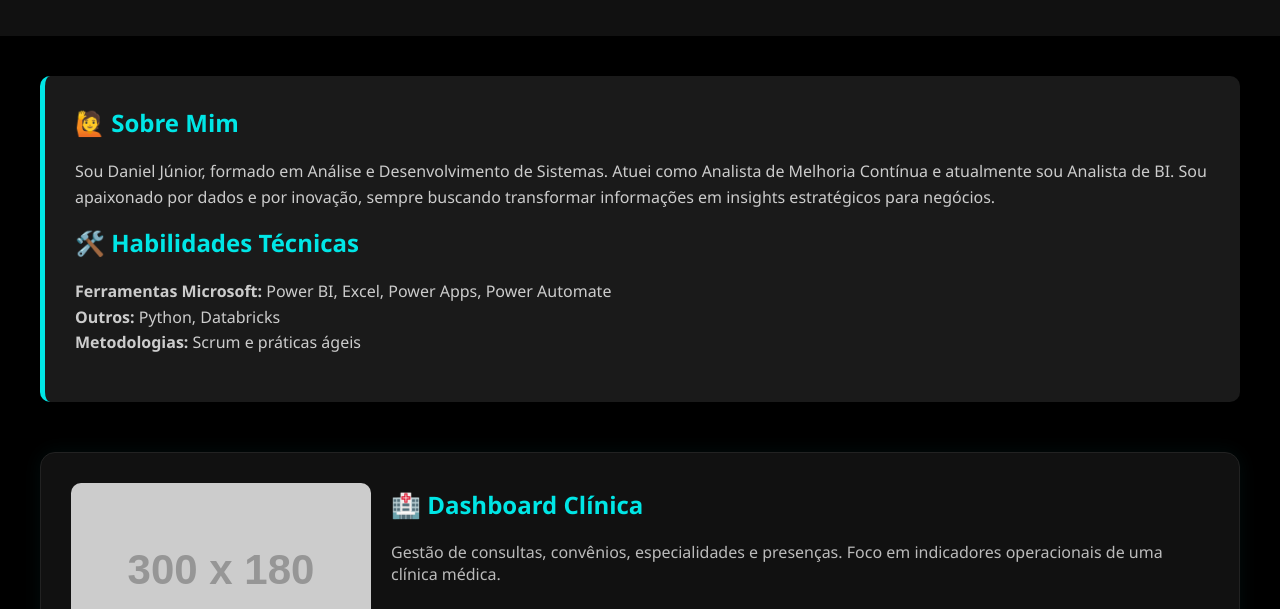
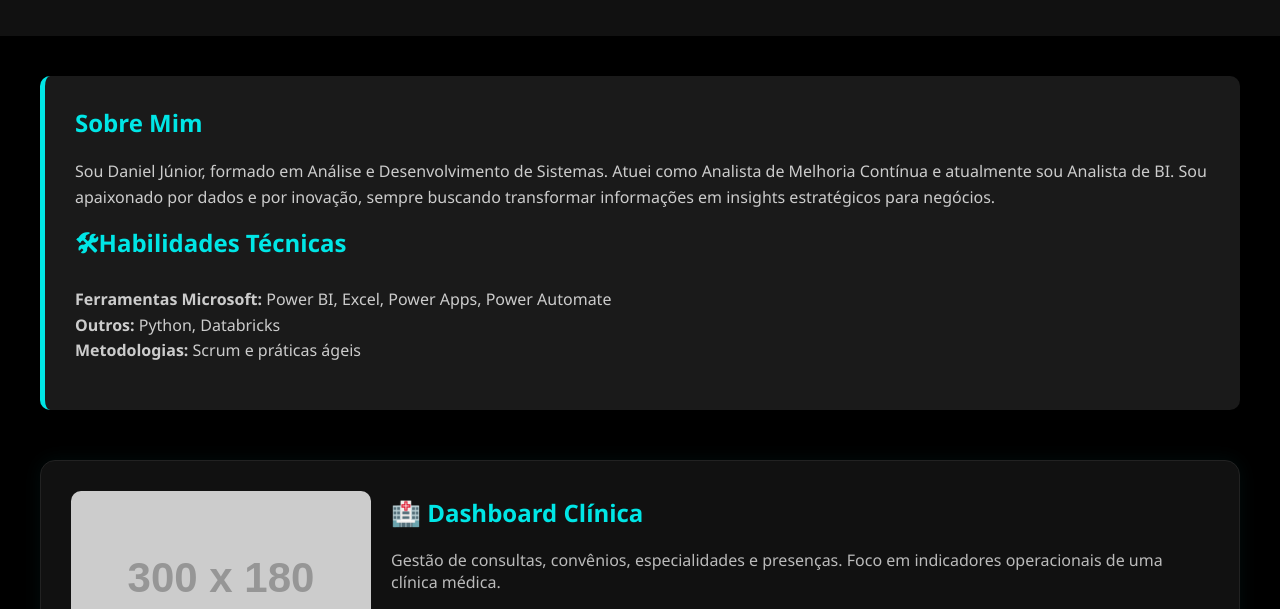
Before and after one commit to CieslikJr/PowerBi, a plain HTML site: page index.html in a window 1280 px wide. Shown: the part 191-800 px from the top of the page. Drawn offline with Linux system fonts and the light colour scheme; placeholder pictures from the web are drawn by us.

Commit message:
Update index.html

```diff
--- a/index.html
+++ b/index.html
@@ -124,9 +124,9 @@
 
   <div class="container">
     <div class="intro-section">
-      <h2>🙋 Sobre Mim</h2>
+      <h2>Sobre Mim</h2>
       <p>Sou Daniel Júnior, formado em Análise e Desenvolvimento de Sistemas. Atuei como Analista de Melhoria Contínua e atualmente sou Analista de BI. Sou apaixonado por dados e por inovação, sempre buscando transformar informações em insights estratégicos para negócios.</p>
-      <h2>🛠️ Habilidades Técnicas</h2>
+      <h2>🛠Habilidades Técnicas</h2>
       <p>
         <strong>Ferramentas Microsoft:</strong> Power BI, Excel, Power Apps, Power Automate<br />
         <strong>Outros:</strong> Python, Databricks<br />
```
